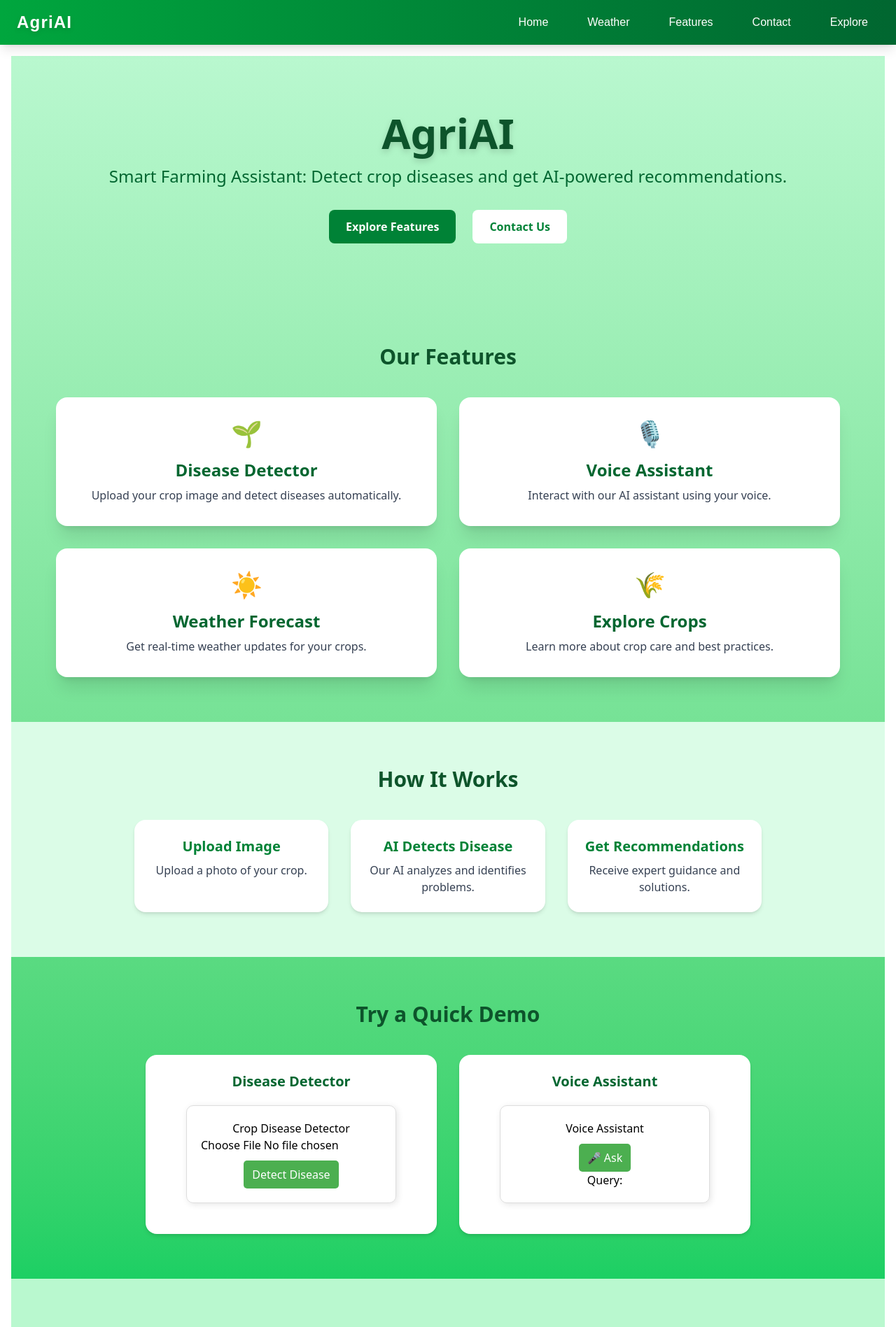
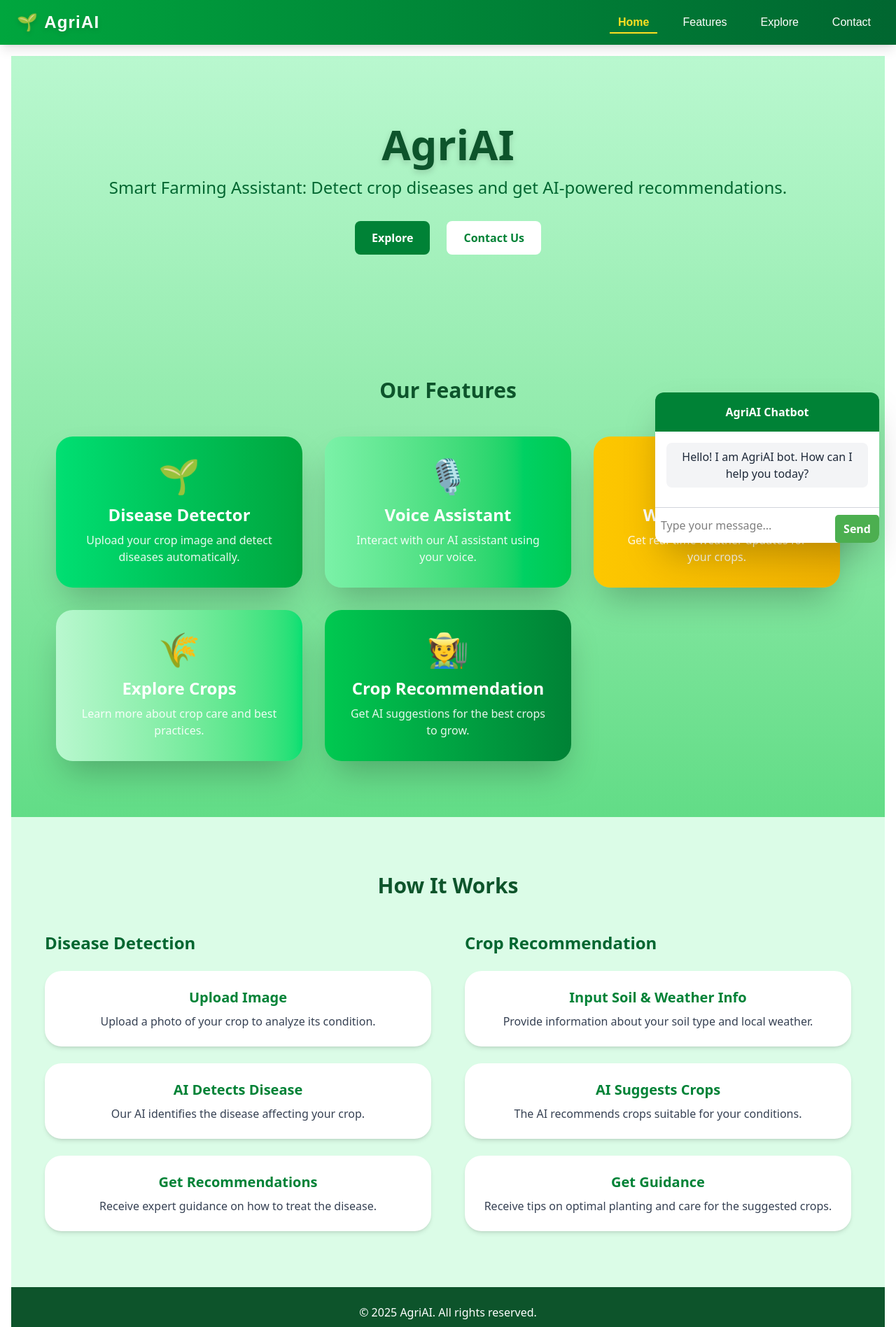
Before and after one commit to Binay0018/AgriAIFrontend, a React (Vite) app: page / in a window 1280 px wide. Shown: the top 1897 px of the page at 70% size. Built offline with nearby package versions, Linux system fonts and the light colour scheme.

Commit message:
better ui

```diff
--- a/package.json
+++ b/package.json
@@ -11,6 +11,7 @@
   },
   "dependencies": {
     "@tailwindcss/vite": "^4.1.13",
+    "lucide-react": "^0.544.0",
     "react": "^19.1.1",
     "react-dom": "^19.1.1",
     "react-router-dom": "^7.9.1",
--- /dev/null
+++ b/src/components/Chatbot.jsx
@@ -0,0 +1,88 @@
+import { useState } from "react";
+
+function Chatbot() {
+  const [messages, setMessages] = useState([
+    { sender: "bot", text: "Hello! I am AgriAI bot. How can I help you today?" },
+  ]);
+  const [input, setInput] = useState("");
+  const [loading, setLoading] = useState(false);
+
+  const sendMessage = async () => {
+    if (!input.trim()) return;
+
+    const newMessages = [...messages, { sender: "user", text: input }];
+    setMessages(newMessages);
+    setInput("");
+    setLoading(true);
+
+    try {
+      const response = await fetch("https://api.openai.com/v1/chat/completions", {
+        method: "POST",
+        headers: {
+          "Content-Type": "application/json",
+          "Authorization": "AIzaSyBbhKyAdwd81-ZYhgfAADbYNlA1lqsb-_Q", // replace with your key
+        },
+        body: JSON.stringify({
+          model: "gpt-3.5-turbo",
+          messages: [
+            { role: "system", content: "You are a helpful farming assistant." },
+            ...newMessages.map(msg => ({
+              role: msg.sender === "user" ? "user" : "assistant",
+              content: msg.text
+            })),
+          ],
+          max_tokens: 150,
+        }),
+      });
+
+      const data = await response.json();
+      const botReply = data.choices[0].message.content;
+
+      setMessages(prev => [...prev, { sender: "bot", text: botReply }]);
+    } catch (error) {
+      console.error(error);
+      setMessages(prev => [...prev, { sender: "bot", text: "Sorry, something went wrong!" }]);
+    } finally {
+      setLoading(false);
+    }
+  };
+
+  return (
+    <div className="fixed bottom-6 right-6 w-80 bg-white rounded-xl shadow-2xl flex flex-col overflow-hidden z-50">
+      <div className="bg-green-700 text-white p-4 font-semibold">AgriAI Chatbot</div>
+      <div className="flex-1 p-4 overflow-y-auto h-64">
+        {messages.map((msg, i) => (
+          <div
+            key={i}
+            className={`mb-3 p-2 rounded-lg ${
+              msg.sender === "user"
+                ? "bg-green-100 text-green-900 self-end"
+                : "bg-gray-100 text-gray-800 self-start"
+            }`}
+          >
+            {msg.text}
+          </div>
+        ))}
+        {loading && <div className="text-gray-500 text-sm">Typing...</div>}
+      </div>
+      <div className="flex border-t border-gray-300">
+        <input
+          type="text"
+          className="flex-1 p-2 focus:outline-none"
+          placeholder="Type your message..."
+          value={input}
+          onChange={(e) => setInput(e.target.value)}
+          onKeyPress={(e) => e.key === "Enter" && sendMessage()}
+        />
+        <button
+          className="bg-green-700 text-white px-4 font-semibold hover:bg-green-800"
+          onClick={sendMessage}
+        >
+          Send
+        </button>
+      </div>
+    </div>
+  );
+}
+
+export default Chatbot;
--- /dev/null
+++ b/src/components/CropRecommendation.jsx
@@ -0,0 +1,17 @@
+function CropRecommendation() {
+  return (
+    <div className="flex flex-col gap-4">
+      <label className="text-green-800 font-medium">Enter Soil & Weather Info:</label>
+      <input
+        type="text"
+        placeholder="e.g., soil type, rainfall"
+        className="block w-full text-gray-700 bg-white border border-gray-300 rounded-lg p-2 focus:outline-none focus:ring-2 focus:ring-green-400 focus:border-green-500"
+      />
+      <button className="bg-green-700 text-white font-semibold px-6 py-2 rounded-lg shadow-md hover:bg-green-800 hover:shadow-lg transition-all duration-200 mt-2">
+        Get Crop Recommendation
+      </button>
+    </div>
+  );
+}
+
+export default CropRecommendation;
--- a/src/components/Header.jsx
+++ b/src/components/Header.jsx
@@ -1,56 +1,77 @@
-import { Link } from "react-router-dom";
+import { Link, useLocation } from "react-router-dom";
+import { Menu, X } from "lucide-react";
+import { useState } from "react";
 
 function Header() {
+  const [isOpen, setIsOpen] = useState(false);
+  const location = useLocation();
+
+  const navLinks = [
+    { name: "Home", path: "/" },
+    { name: "Features", path: "/features" },
+    { name: "Explore", path: "/explore" },
+    { name: "Contact", path: "/contact" },
+  ];
+
   return (
     <nav className="bg-gradient-to-r from-green-600 to-green-800 text-white px-6 py-4 flex justify-between items-center sticky top-0 z-50 shadow-lg">
       {/* Logo */}
-      <div className="text-2xl font-extrabold tracking-wider drop-shadow-md">
-        AgriAI
+      <div className="flex items-center space-x-2 text-2xl font-extrabold tracking-wider drop-shadow-md">
+        <span className="text-yellow-300">🌱</span>
+        <span className="hover:scale-105 transition-transform">AgriAI</span>
       </div>
 
-      {/* Navigation Links */}
-      <ul className="flex space-x-4 md:space-x-6">
-        <li>
+      {/* Desktop Navigation */}
+      <ul className="hidden md:flex space-x-6 font-medium">
+        {navLinks.map((link, index) => (
+          <li key={index}>
             <Link
-            to="/"
-            className="px-4 py-2 rounded-lg hover:bg-green-700 hover:text-yellow-300 transition-all duration-300"
+              to={link.path}
+              className={`relative px-3 py-2 transition duration-300 ${
+                location.pathname === link.path
+                  ? "text-yellow-300 font-semibold"
+                  : "hover:text-yellow-300"
+              }`}
             >
-            Home
+              {link.name}
+              <span
+                className={`absolute left-0 bottom-0 h-[2px] bg-yellow-300 transition-all duration-300 ${
+                  location.pathname === link.path ? "w-full" : "w-0 group-hover:w-full"
+                }`}
+              ></span>
             </Link>
           </li>
-        <li>
+        ))}
+      </ul>
+
+      {/* Mobile Menu Button */}
+      <button
+        className="md:hidden text-white"
+        onClick={() => setIsOpen(!isOpen)}
+      >
+        {isOpen ? <X size={28} /> : <Menu size={28} />}
+      </button>
+
+      {/* Mobile Dropdown */}
+      {isOpen && (
+        <ul className="absolute top-16 left-0 w-full bg-green-800 text-white flex flex-col items-center space-y-4 py-6 md:hidden shadow-lg">
+          {navLinks.map((link, index) => (
+            <li key={index}>
               <Link
-            to="/Weather"
-            className="px-4 py-2 rounded-lg hover:bg-green-700 hover:text-yellow-300 transition-all duration-300"
+                to={link.path}
+                className={`px-4 py-2 rounded-lg transition-all duration-300 ${
+                  location.pathname === link.path
+                    ? "bg-green-700 text-yellow-300 font-semibold"
+                    : "hover:bg-green-600 hover:text-yellow-300"
+                }`}
+                onClick={() => setIsOpen(false)}
               >
-            Weather
+                {link.name}
               </Link>
             </li>
-        <li>
-          <Link
-            to="/features"
-            className="px-4 py-2 rounded-lg hover:bg-green-700 hover:text-yellow-300 transition-all duration-300"
-          >
-            Features
-          </Link>
-        </li>
-        <li>
-          <Link
-            to="/contact"
-            className="px-4 py-2 rounded-lg hover:bg-green-700 hover:text-yellow-300 transition-all duration-300"
-          >
-            Contact
-          </Link>
-        </li>
-        <li>
-          <Link
-            to="/explore"
-            className="px-4 py-2 rounded-lg hover:bg-green-700 hover:text-yellow-300 transition-all duration-300"
-          >
-            Explore
-          </Link>
-        </li>
+          ))}
         </ul>
+      )}
     </nav>
   );
 }
--- a/src/pages/Home.jsx
+++ b/src/pages/Home.jsx
@@ -1,39 +1,28 @@
 import { Link } from "react-router-dom";
 import DiseaseDetector from "../components/DiseaseDetector";
 import VoiceAssistant from "../components/VoiceAssistant";
+import CropRecommendation from "../components/CropRecommendation";
+import Chatbot from "../components/Chatbot"; // Chatbot component
 
 function Home() {
   const features = [
-    {
-      title: "Disease Detector",
-      description: "Upload your crop image and detect diseases automatically.",
-      route: "/features/disease-detector",
-      icon: "🌱",
-    },
-    {
-      title: "Voice Assistant",
-      description: "Interact with our AI assistant using your voice.",
-      route: "/features/voice-assistant",
-      icon: "🎙️",
-    },
-    {
-      title: "Weather Forecast",
-      description: "Get real-time weather updates for your crops.",
-      route: "/Weather",
-      icon: "☀️",
-    },
-    {
-      title: "Explore Crops",
-      description: "Learn more about crop care and best practices.",
-      route: "/explore",
-      icon: "🌾",
-    },
+    { title: "Disease Detector", description: "Upload your crop image and detect diseases automatically.", route: "/features/disease-detector", icon: "🌱", color: "from-green-400 to-green-600" },
+    { title: "Voice Assistant", description: "Interact with our AI assistant using your voice.", route: "/features/voice-assistant", icon: "🎙️", color: "from-green-300 to-green-500" },
+    { title: "Weather Forecast", description: "Get real-time weather updates for your crops.", route: "/Weather", icon: "☀️", color: "from-yellow-400 to-yellow-500" },
+    { title: "Explore Crops", description: "Learn more about crop care and best practices.", route: "/explore", icon: "🌾", color: "from-green-200 to-green-400" },
+    { title: "Crop Recommendation", description: "Get AI suggestions for the best crops to grow.", route: "/features/crop-recommendation", icon: "🧑‍🌾", color: "from-green-500 to-green-700" },
   ];
 
-  const steps = [
-    { step: "Upload Image", desc: "Upload a photo of your crop." },
-    { step: "AI Detects Disease", desc: "Our AI analyzes and identifies problems." },
-    { step: "Get Recommendations", desc: "Receive expert guidance and solutions." },
+  const diseaseSteps = [
+    { step: "Upload Image", desc: "Upload a photo of your crop to analyze its condition." },
+    { step: "AI Detects Disease", desc: "Our AI identifies the disease affecting your crop." },
+    { step: "Get Recommendations", desc: "Receive expert guidance on how to treat the disease." },
+  ];
+
+  const cropSteps = [
+    { step: "Input Soil & Weather Info", desc: "Provide information about your soil type and local weather." },
+    { step: "AI Suggests Crops", desc: "The AI recommends crops suitable for your conditions." },
+    { step: "Get Guidance", desc: "Receive tips on optimal planting and care for the suggested crops." },
   ];
 
   const stats = [
@@ -43,41 +32,29 @@ function Home() {
   ];
 
   return (
-    <div className="min-h-screen bg-gradient-to-b from-green-200 to-green-500 font-sans">
+    <div className="min-h-screen bg-gradient-to-b from-green-200 to-green-500 font-sans relative">
+
       {/* Hero Section */}
-      <section className="text-center py-20 px-4">
-        <h1 className="text-5xl md:text-6xl font-bold text-green-900 drop-shadow-lg mb-4">
-          AgriAI
-        </h1>
-        <p className="text-xl md:text-2xl text-green-800 mb-8">
-          Smart Farming Assistant: Detect crop diseases and get AI-powered recommendations.
-        </p>
+      <section className="text-center py-24 px-4 relative overflow-hidden">
+        <div className="absolute top-0 left-0 w-full h-full bg-[radial-gradient(circle_at_top_right,_#ffffff_0%,_#a7f3d0_80%)] opacity-20 -z-10"></div>
+        <h1 className="text-5xl md:text-6xl font-extrabold text-green-900 drop-shadow-lg mb-4">AgriAI</h1>
+        <p className="text-xl md:text-2xl text-green-800 mb-8">Smart Farming Assistant: Detect crop diseases and get AI-powered recommendations.</p>
         <div className="flex justify-center gap-6">
-          <Link
-            to="/features"
-            className="bg-green-700 text-white px-6 py-3 rounded-lg font-semibold hover:bg-green-800 transition"
-          >
-            Explore Features
-          </Link>
-          <Link
-            to="/contact"
-            className="bg-white text-green-700 px-6 py-3 rounded-lg font-semibold hover:bg-green-100 transition"
-          >
-            Contact Us
-          </Link>
+          <Link to="/explore" className="bg-green-700 text-white px-6 py-3 rounded-lg font-semibold hover:bg-green-800 transition transform hover:-translate-y-1 hover:shadow-lg">Explore</Link>
+          <Link to="/contact" className="bg-white text-green-700 px-6 py-3 rounded-lg font-semibold hover:bg-green-100 transition transform hover:-translate-y-1 hover:shadow-lg">Contact Us</Link>
         </div>
       </section>
 
       {/* Features Overview */}
-      <section className="max-w-6xl mx-auto py-16 px-4">
-        <h2 className="text-3xl font-bold text-green-900 mb-10 text-center">Our Features</h2>
-        <div className="grid grid-cols-1 md:grid-cols-2 gap-8">
+      <section className="max-w-6xl mx-auto py-20 px-4">
+        <h2 className="text-3xl font-bold text-green-900 mb-12 text-center">Our Features</h2>
+        <div className="grid grid-cols-1 md:grid-cols-2 lg:grid-cols-3 gap-8">
           {features.map((feature) => (
             <Link key={feature.title} to={feature.route}>
-              <div className="bg-white rounded-2xl p-8 shadow-xl hover:shadow-2xl transition-all duration-300 cursor-pointer">
-                <div className="text-4xl mb-4">{feature.icon}</div>
-                <h3 className="text-2xl font-semibold mb-2 text-green-800">{feature.title}</h3>
-                <p className="text-gray-700">{feature.description}</p>
+              <div className={`bg-gradient-to-r ${feature.color} text-white p-8 rounded-3xl shadow-2xl hover:scale-105 transform transition-all duration-300 cursor-pointer`}>
+                <div className="text-5xl mb-4">{feature.icon}</div>
+                <h3 className="text-2xl font-semibold mb-2">{feature.title}</h3>
+                <p className="text-white/90">{feature.description}</p>
               </div>
             </Link>
           ))}
@@ -85,52 +62,46 @@ function Home() {
       </section>
 
       {/* How It Works */}
-      <section className="bg-green-100 py-16 px-4">
-        <h2 className="text-3xl font-bold text-green-900 mb-10 text-center">How It Works</h2>
-        <div className="max-w-4xl mx-auto grid grid-cols-1 md:grid-cols-3 gap-8">
-          {steps.map((item, index) => (
-            <div
-              key={index}
-              className="bg-white rounded-2xl p-6 shadow-md text-center hover:shadow-lg transition"
-            >
-              <h3 className="text-xl font-semibold mb-2 text-green-700">{item.step}</h3>
+      <section className="bg-green-100 py-20 px-4">
+        <h2 className="text-3xl font-bold text-green-900 mb-12 text-center">How It Works</h2>
+        <div className="max-w-6xl mx-auto grid grid-cols-1 md:grid-cols-2 gap-12">
+
+          {/* Disease Detection Steps */}
+          <div>
+            <h3 className="text-2xl font-bold text-green-800 mb-6 text-center md:text-left">Disease Detection</h3>
+            <div className="grid grid-cols-1 gap-6">
+              {diseaseSteps.map((item, index) => (
+                <div key={index} className="bg-white rounded-3xl p-6 shadow-md hover:shadow-lg transition transform hover:-translate-y-1">
+                  <h4 className="text-xl font-semibold mb-2 text-green-700">{item.step}</h4>
                   <p className="text-gray-700">{item.desc}</p>
                 </div>
               ))}
             </div>
-      </section>
+          </div>
 
-      {/* Quick Demo / Preview */}
-      <section className="py-16 px-4 max-w-4xl mx-auto">
-        <h2 className="text-3xl font-bold text-green-900 mb-10 text-center">Try a Quick Demo</h2>
-        <div className="grid grid-cols-1 md:grid-cols-2 gap-8">
-          <div className="bg-white p-6 rounded-2xl shadow-md hover:shadow-lg transition">
-            <h3 className="text-xl font-semibold mb-4 text-green-800">Disease Detector</h3>
-            <DiseaseDetector />
-          </div>
-          <div className="bg-white p-6 rounded-2xl shadow-md hover:shadow-lg transition">
-            <h3 className="text-xl font-semibold mb-4 text-green-800">Voice Assistant</h3>
-            <VoiceAssistant />
-          </div>
-        </div>
-      </section>
-
-      {/* Stats Section */}
-      <section className="bg-green-200 py-16 px-4">
-        <div className="max-w-4xl mx-auto grid grid-cols-1 md:grid-cols-3 gap-8 text-center">
-          {stats.map((stat, index) => (
-            <div key={index}>
-              <p className="text-4xl font-bold text-green-900 mb-2">{stat.value}</p>
-              <p className="text-green-800 font-semibold">{stat.label}</p>
+          {/* Crop Recommendation Steps */}
+          <div>
+            <h3 className="text-2xl font-bold text-green-800 mb-6 text-center md:text-left">Crop Recommendation</h3>
+            <div className="grid grid-cols-1 gap-6">
+              {cropSteps.map((item, index) => (
+                <div key={index} className="bg-white rounded-3xl p-6 shadow-md hover:shadow-lg transition transform hover:-translate-y-1">
+                  <h4 className="text-xl font-semibold mb-2 text-green-700">{item.step}</h4>
+                  <p className="text-gray-700">{item.desc}</p>
                 </div>
               ))}
             </div>
+          </div>
+
+        </div>
       </section>
-
       {/* Footer */}
-      <footer className="bg-green-800 text-white py-6 text-center">
+      <footer className="bg-green-900 text-white py-6 text-center">
         <p>&copy; {new Date().getFullYear()} AgriAI. All rights reserved.</p>
       </footer>
+
+      {/* Chatbot */}
+      <Chatbot />
+
     </div>
   );
 }
```
Also changed, not shown: src/pages/Features.jsx (+56 -6 lines), 1 other file (tests, documents, lock files or other folders). Lines whose indentation alone changed are shown as unchanged.
